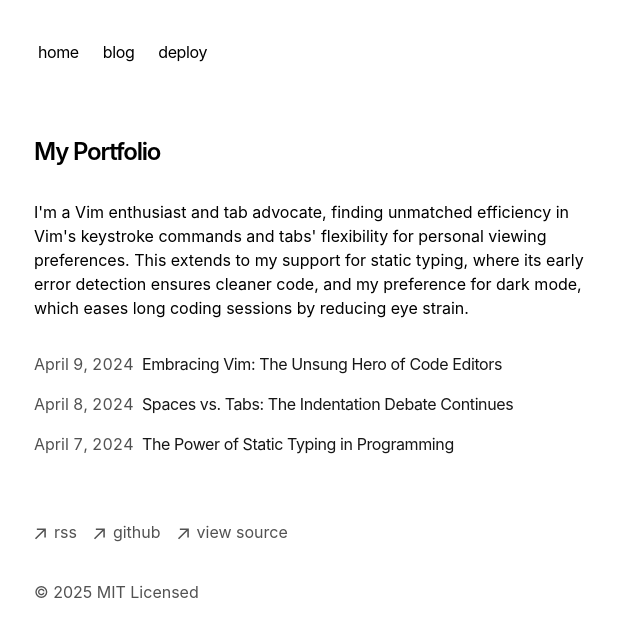
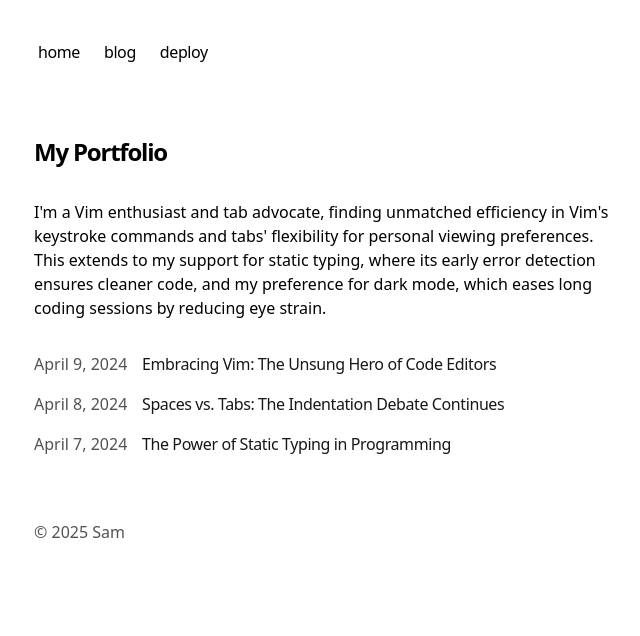
Before and after one commit to ahoramismo/blog, a Next.js app: page / in a window 1280 px wide. Shown: the top 636 px of the page, without its empty margins (318-958 px from the left). Built offline with nearby package versions, Linux system fonts and the light colour scheme.

Commit message:
feat: change syntax highlighter(shiki)

```diff
--- a/app/components/footer.tsx
+++ b/app/components/footer.tsx
@@ -18,43 +18,8 @@ function ArrowIcon() {
 export default function Footer() {
   return (
     <footer className="mb-16">
-      <ul className="font-sm mt-8 flex flex-col space-x-0 space-y-2 text-neutral-600 md:flex-row md:space-x-4 md:space-y-0 dark:text-neutral-300">
-        <li>
-          <a
-            className="flex items-center transition-all hover:text-neutral-800 dark:hover:text-neutral-100"
-            rel="noopener noreferrer"
-            target="_blank"
-            href="/rss"
-          >
-            <ArrowIcon />
-            <p className="ml-2 h-7">rss</p>
-          </a>
-        </li>
-        <li>
-          <a
-            className="flex items-center transition-all hover:text-neutral-800 dark:hover:text-neutral-100"
-            rel="noopener noreferrer"
-            target="_blank"
-            href="https://github.com/vercel/next.js"
-          >
-            <ArrowIcon />
-            <p className="ml-2 h-7">github</p>
-          </a>
-        </li>
-        <li>
-          <a
-            className="flex items-center transition-all hover:text-neutral-800 dark:hover:text-neutral-100"
-            rel="noopener noreferrer"
-            target="_blank"
-            href="https://vercel.com/templates/next.js/portfolio-starter-kit"
-          >
-            <ArrowIcon />
-            <p className="ml-2 h-7">view source</p>
-          </a>
-        </li>
-      </ul>
       <p className="mt-8 text-neutral-600 dark:text-neutral-300">
-        © {new Date().getFullYear()} MIT Licensed
+        © {new Date().getFullYear()} Sam
       </p>
     </footer>
   )
--- a/app/components/mdx.tsx
+++ b/app/components/mdx.tsx
@@ -1,56 +1,45 @@
-import Link from 'next/link'
-import Image from 'next/image'
-import { MDXRemote } from 'next-mdx-remote/rsc'
-import { highlight } from 'sugar-high'
-import React from 'react'
-
-function Table({ data }) {
-  let headers = data.headers.map((header, index) => (
-    <th key={index}>{header}</th>
-  ))
-  let rows = data.rows.map((row, index) => (
-    <tr key={index}>
-      {row.map((cell, cellIndex) => (
-        <td key={cellIndex}>{cell}</td>
-      ))}
-    </tr>
-  ))
-
-  return (
-    <table>
-      <thead>
-        <tr>{headers}</tr>
-      </thead>
-      <tbody>{rows}</tbody>
-    </table>
-  )
-}
+import Link from "next/link";
+import Image from "next/image";
+import { MDXRemote } from "next-mdx-remote/rsc";
+import remarkGfm from "remark-gfm";
+import React from "react";
+import { codeToHtml } from "shiki";
 
 function CustomLink(props) {
-  let href = props.href
+	let href = props.href;
 
-  if (href.startsWith('/')) {
+	if (href.startsWith("/")) {
 		return (
 			<Link href={href} {...props}>
 				{props.children}
 			</Link>
-    )
+		);
 	}
 
-  if (href.startsWith('#')) {
-    return <a {...props} />
+	if (href.startsWith("#")) {
+		return <a {...props} />;
 	}
 
-  return <a target="_blank" rel="noopener noreferrer" {...props} />
+	return <a target="_blank" rel="noopener noreferrer" {...props} />;
 }
 
 function RoundedImage(props) {
-  return <Image alt={props.alt} className="rounded-lg" {...props} />
+	return <Image alt={props.alt} className="rounded-lg" {...props} />;
 }
 
-function Code({ children, ...props }) {
-  let codeHTML = highlight(children)
-  return <code dangerouslySetInnerHTML={{ __html: codeHTML }} {...props} />
+async function PreBlock({ children }: any) {
+	const code = children.props.children.trim();
+	const className = children.props.className || "";
+	const lang = className.replace("language-", "") || "ts";
+	const html = await codeToHtml(code, {
+		lang,
+		themes: {
+			light: "github-light",
+			dark: "github-dark",
+		},
+	});
+
+	return <div dangerouslySetInnerHTML={{ __html: html }} />;
 }
 
 function slugify(str) {
@@ -58,35 +47,35 @@ function slugify(str) {
 		.toString()
 		.toLowerCase()
 		.trim() // Remove whitespace from both ends of a string
-    .replace(/\s+/g, '-') // Replace spaces with -
-    .replace(/&/g, '-and-') // Replace & with 'and'
-    .replace(/[^\w\-]+/g, '') // Remove all non-word characters except for -
-    .replace(/\-\-+/g, '-') // Replace multiple - with single -
+		.replace(/\s+/g, "-") // Replace spaces with -
+		.replace(/&/g, "-and-") // Replace & with 'and'
+		.replace(/[^\w\-]+/g, "") // Remove all non-word characters except for -
+		.replace(/\-\-+/g, "-"); // Replace multiple - with single -
 }
 
 function createHeading(level) {
 	const Heading = ({ children }) => {
-    let slug = slugify(children)
+		let slug = slugify(children);
 		return React.createElement(
 			`h${level}`,
 			{ id: slug },
 			[
-        React.createElement('a', {
+				React.createElement("a", {
 					href: `#${slug}`,
 					key: `link-${slug}`,
-          className: 'anchor',
+					className: "anchor",
 				}),
 			],
-      children
-    )
+			children,
+		);
+	};
+
+	Heading.displayName = `Heading${level}`;
+
+	return Heading;
 }
 
-  Heading.displayName = `Heading${level}`
-
-  return Heading
-}
-
-let components = {
+const components = {
   h1: createHeading(1),
   h2: createHeading(2),
   h3: createHeading(3),
@@ -95,15 +84,19 @@ let components = {
 	h6: createHeading(6),
 	Image: RoundedImage,
 	a: CustomLink,
-  code: Code,
-  Table,
-}
+	pre: PreBlock,
+};
 
 export function CustomMDX(props) {
 	return (
 		<MDXRemote
 			{...props}
 			components={{ ...components, ...(props.components || {}) }}
+			options={{
+				mdxOptions: {
+					remarkPlugins: [remarkGfm],
+				},
+			}}
 		/>
-  )
+	);
 }
--- a/app/global.css
+++ b/app/global.css
@@ -15,6 +15,18 @@
   --sh-jsxliterals: #6266d1;
   --sh-property: #e25a1c;
   --sh-entity: #e25a1c;
+}
+
+@media (prefers-color-scheme: dark) {
+  .shiki,
+  .shiki span {
+    color: var(--shiki-dark) !important;
+    background-color: var(--shiki-dark-bg) !important;
+    /* Optional, if you also want font styles */
+    font-style: var(--shiki-dark-font-style) !important;
+    font-weight: var(--shiki-dark-font-weight) !important;
+    text-decoration: var(--shiki-dark-text-decoration) !important;
+  }
 }
 
 @media (prefers-color-scheme: dark) {
@@ -50,6 +62,33 @@ html {
 .prose a {
   @apply underline transition-all decoration-neutral-400 dark:decoration-neutral-600 underline-offset-2 decoration-[0.1em];
 }
+
+/* Remove underline for footnote references */
+.prose a[data-footnote-ref="true"], .prose a[data-footnote-backref] {
+  @apply no-underline decoration-transparent underline-offset-0;
+}
+.prose table {
+  @apply border-separate border-spacing-0 w-full text-sm;
+  border-collapse: separate; /* optional */
+}
+
+.prose th,
+.prose td {
+  @apply px-4 py-2 text-left border-b border-neutral-200 dark:border-neutral-700;
+}
+
+.prose th {
+  @apply font-semibold bg-neutral-50 dark:bg-neutral-800 text-neutral-900 dark:text-neutral-100;
+}
+
+.prose tr:nth-child(even) td {
+  @apply bg-neutral-50/50 dark:bg-neutral-800/20;
+}
+
+.prose tr:hover td {
+  @apply bg-neutral-100/30 dark:bg-neutral-700/20;
+}
+
 
 .prose .anchor:after {
   @apply text-neutral-300 dark:text-neutral-700;
@@ -104,7 +143,7 @@ html {
 }
 
 .prose strong {
-  @apply font-medium;
+  @apply font-bold;
 }
 
 .prose ul {
```
Also changed, not shown: package.json (+15 -15 lines), 1 other file (tests, documents, lock files or other folders). Lines whose indentation alone changed are shown as unchanged.
